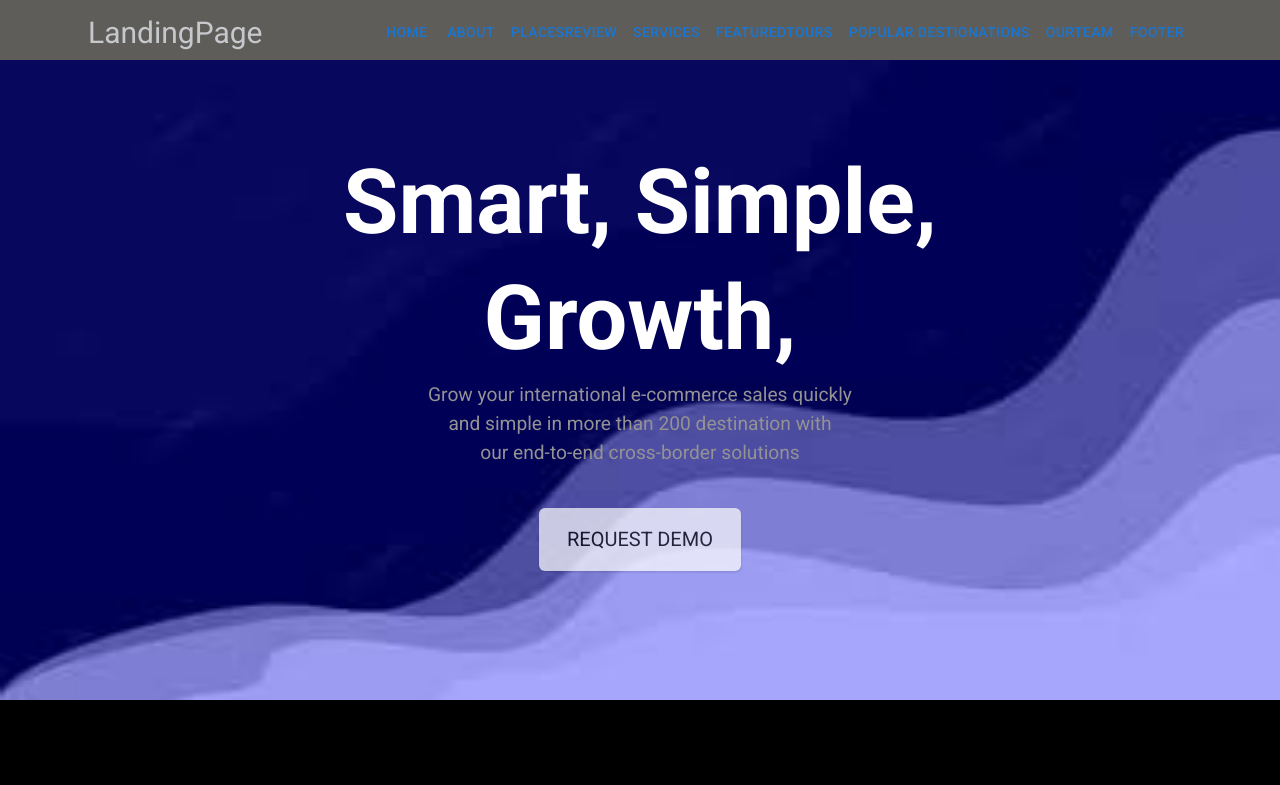
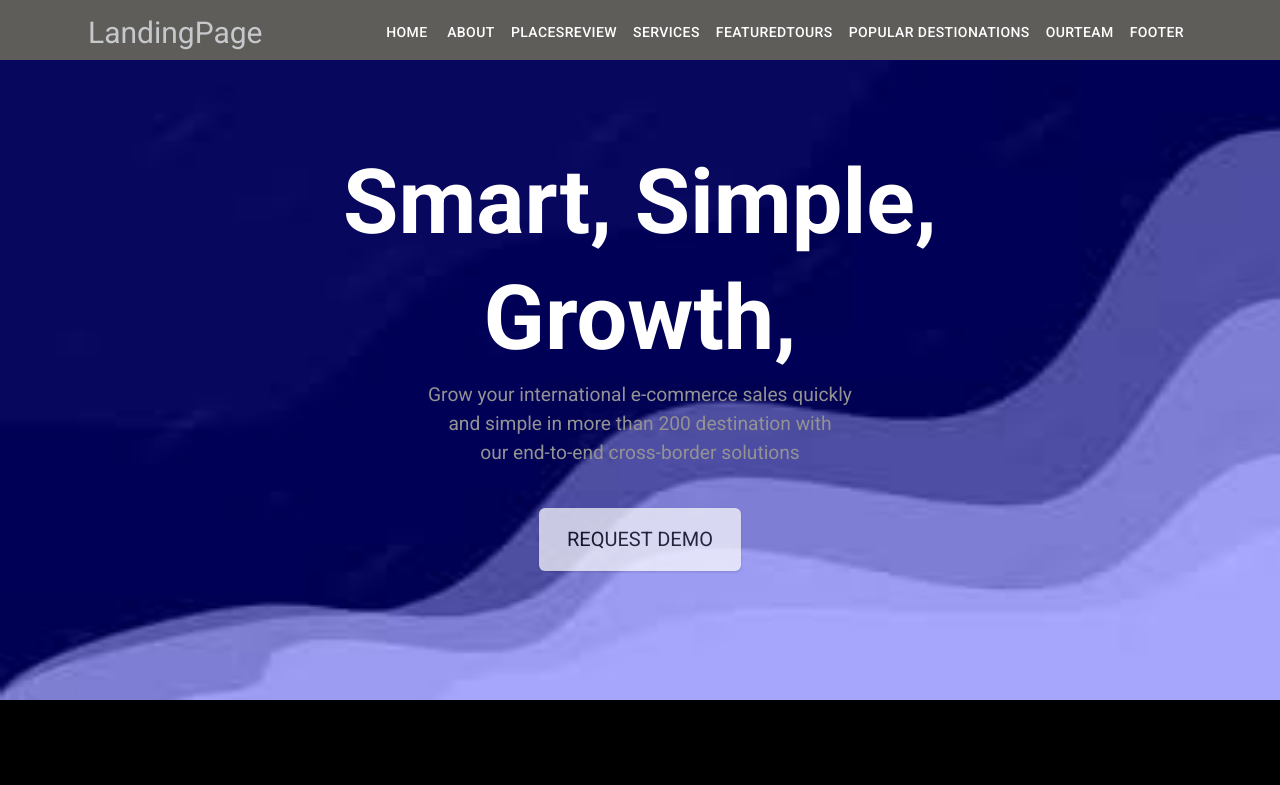
Before and after one commit to hishamrehab/Tours-Website-React-js, a React (Create React App) app: page / in a window 1280 px wide. Shown: the top 785 px of the page. Built offline with nearby package versions, Linux system fonts and the light colour scheme; the HTML template or start-up script is replaced by a standard one.

Commit message:
navbar links

```diff
--- a/src/components/1-navbar/navbar.js
+++ b/src/components/1-navbar/navbar.js
@@ -13,8 +13,6 @@ import Tooltip from "@mui/material/Tooltip";
 import MenuItem from "@mui/material/MenuItem";
 
 const pages = [
-
-
   "Home",
 
   "About",
@@ -23,7 +21,7 @@ const pages = [
   "FeaturedTours",
   "Popular Destionations",
   "OurTeam",
-  "Footer"
+  "Footer",
 ];
 
 function Navbar() {
@@ -31,9 +29,6 @@ function Navbar() {
 
   const handleOpenNavMenu = (event) => {
     setAnchorElNav(event.currentTarget);
-  };
-  const handleCloseNavMenu = () => {
-    setAnchorElNav(null);
   };
 
   return (
@@ -80,24 +75,71 @@ function Navbar() {
             </IconButton>
           </Box>
 
-          <Box sx={{ display: { xs: "none", md: "flex" } }}>
-            {/* {pages.map((page) => (
-              <Button
-                key={page}
-                onClick={handleCloseNavMenu}
-                sx={{ color: "white", display: "block" }}
-              >
-                {page[0]}
-              </Button>
-            ))} */}
-            <Button>{pages[0]}</Button>
-            <Button>{pages[1]}</Button>
-            <Button>{pages[2]}</Button>
-            <Button>{pages[3]}</Button>
-            <Button>{pages[4]}</Button>
-            <Button>{pages[5]}</Button>
-            <Button>{pages[6]}</Button>
-            <Button>{pages[7]}</Button>
+          <Box sx={{ display: { xs: "none", md: "flex" }, color: "white" }}>
+            <Button
+              sx={{
+                color: "white",
+              }}
+              href="#home"
+            >
+              {pages[0]}
+            </Button>
+            <Button
+              sx={{
+                color: "white",
+              }}
+              href="#about"
+            >
+              {pages[1]}
+            </Button>
+            <Button
+              sx={{
+                color: "white",
+              }}
+              href="#placesReview"
+            >
+              {pages[2]}
+            </Button>
+            <Button
+              sx={{
+                color: "white",
+              }}
+              href="#services"
+            >
+              {pages[3]}
+            </Button>
+            <Button
+              sx={{
+                color: "white",
+              }}
+              href="#tours"
+            >
+              {pages[4]}
+            </Button>
+            <Button
+              sx={{
+                color: "white",
+              }}
+              href="#PopularDestination"
+            >
+              {pages[5]}
+            </Button>
+            <Button
+              sx={{
+                color: "white",
+              }}
+              href="#team"
+            >
+              {pages[6]}
+            </Button>
+            <Button
+              sx={{
+                color: "white",
+              }}
+              href="#footer"
+            >
+              {pages[7]}
+            </Button>
           </Box>
         </Toolbar>
       </Container>
--- a/src/components/8-Teams/Teams.jsx
+++ b/src/components/8-Teams/Teams.jsx
@@ -5,7 +5,7 @@ const Teams = () => {
   return (
     <section
       className="section teams"
-      id="teams"
+      id="team"
       style={{
         width: "90%",
         marginRight: "5%",
```
